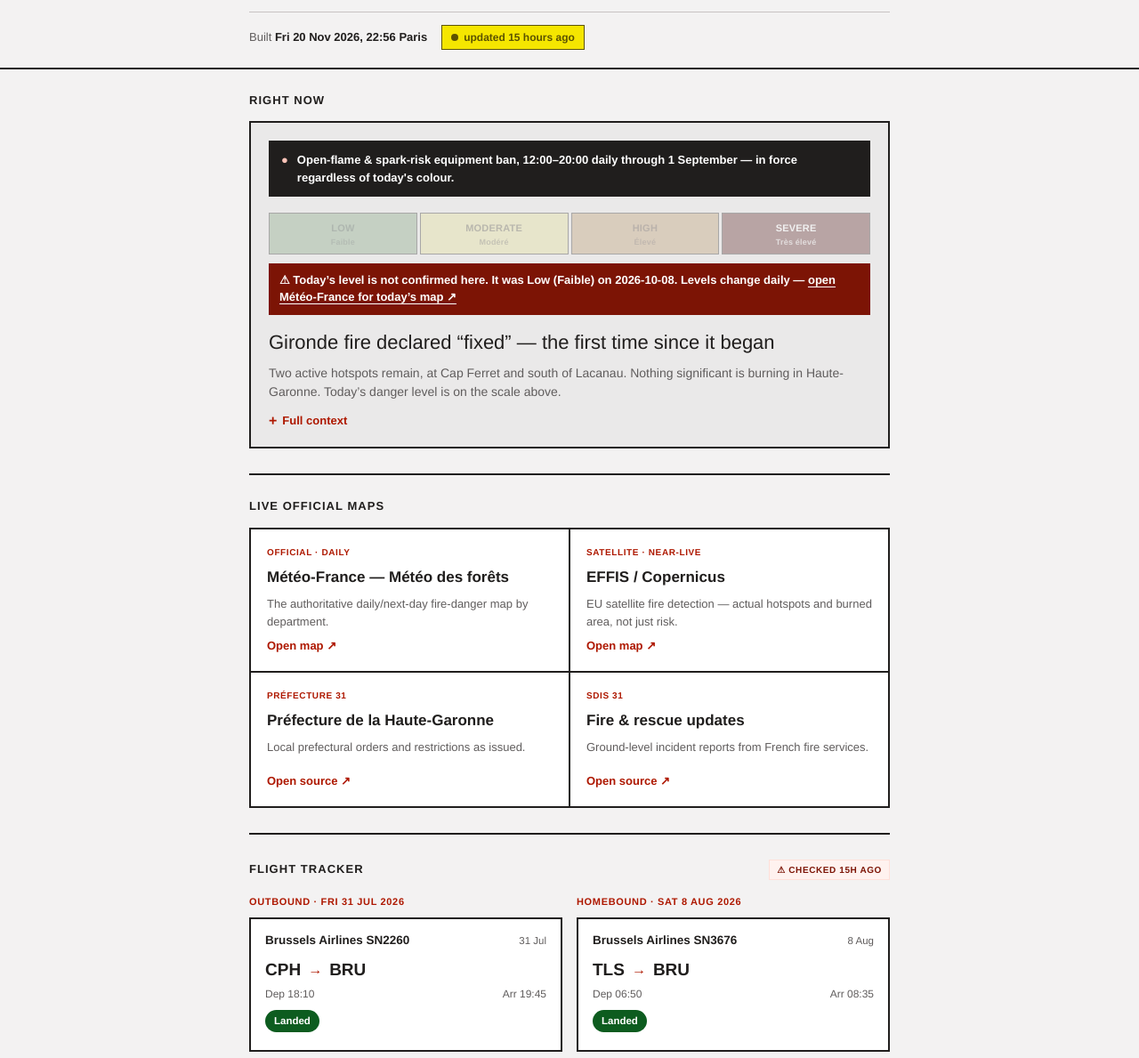
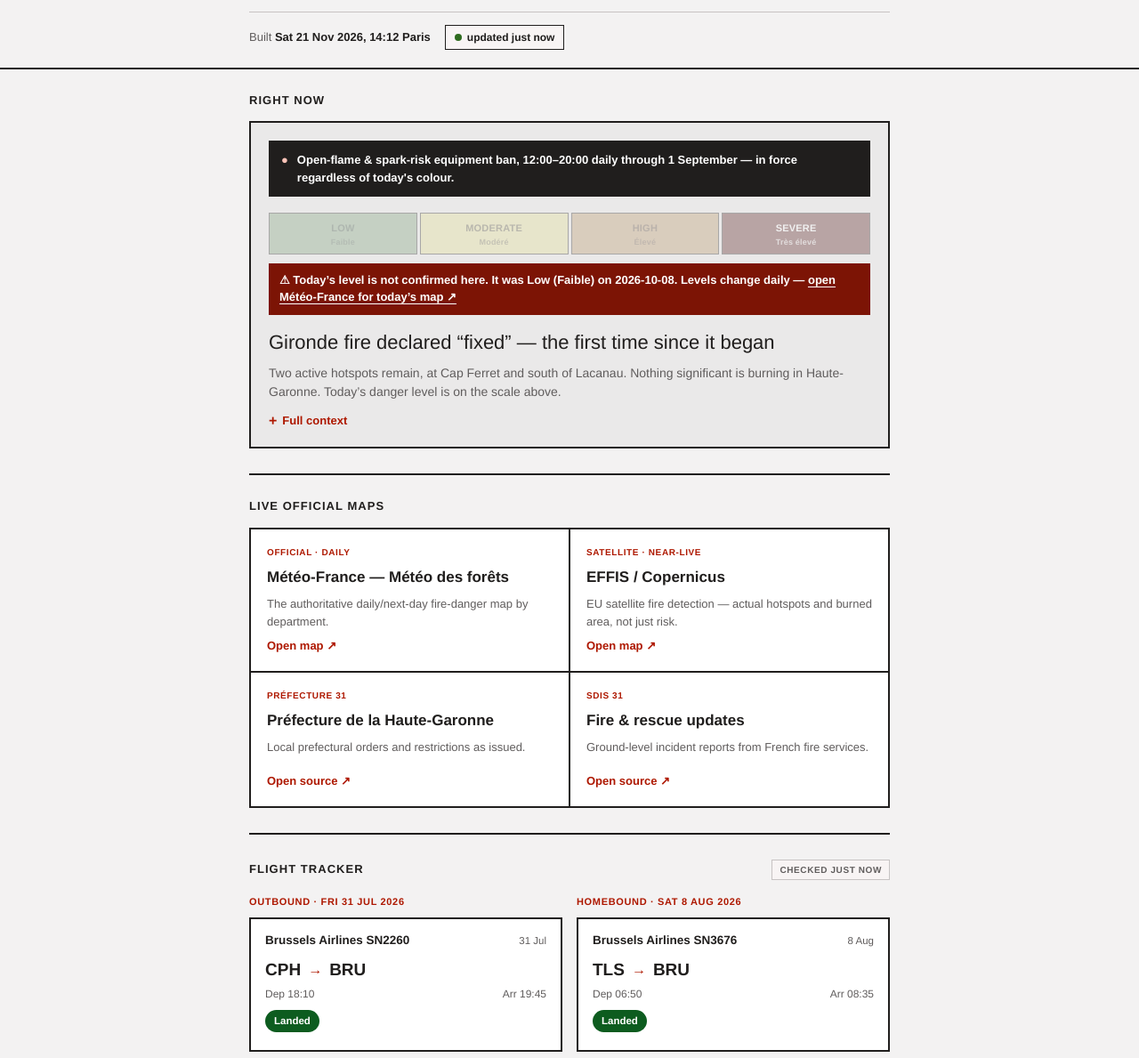
Before and after one commit to RasmusRubin/toulouse-fire-tracker, a plain HTML site: page index.html in a window 1280 px wide. Shown: the part 101-1290 px from the top of the page at 89% size. Drawn offline with Linux system fonts and the light colour scheme.

Commit message:
Update: 2026-11-21 12:12 UTC

```diff
--- a/index.html
+++ b/index.html
@@ -299,7 +299,7 @@
     <span class="eyebrow">Fire Watch · Occitanie / Haute-Garonne</span>
     <h1 class="title">Toulouse Wildfire Tracker</h1>
     <div class="tripbar">
-      <span>Built <span class="stamp" id="build-stamp" data-built="2026-11-20T22:56:41.971603+02:00"><!--STAMP_START-->Fri 20 Nov 2026, 22:56 Paris<!--STAMP_END--></span></span>
+      <span>Built <span class="stamp" id="build-stamp" data-built="2026-11-21T14:12:20.203579+02:00"><!--STAMP_START-->Sat 21 Nov 2026, 14:12 Paris<!--STAMP_END--></span></span>
       <span class="chip fresh" id="age"><span class="dot"></span>updated just now</span>
     </div>
   </div>
@@ -377,7 +377,7 @@
   <section aria-labelledby="flights-h">
     <div class="section-head">
       <h2 class="section-title" id="flights-h">Flight Tracker</h2>
-      <span class="section-tag tag-auto" id="flight-age" data-flight-built="2026-11-20T22:56:41.971603+02:00">Not yet checked</span>
+      <span class="section-tag tag-auto" id="flight-age" data-flight-built="2026-11-21T14:12:20.203579+02:00">Not yet checked</span>
     </div>
     <div class="flight-groups">
       <div class="flight-col">
```
